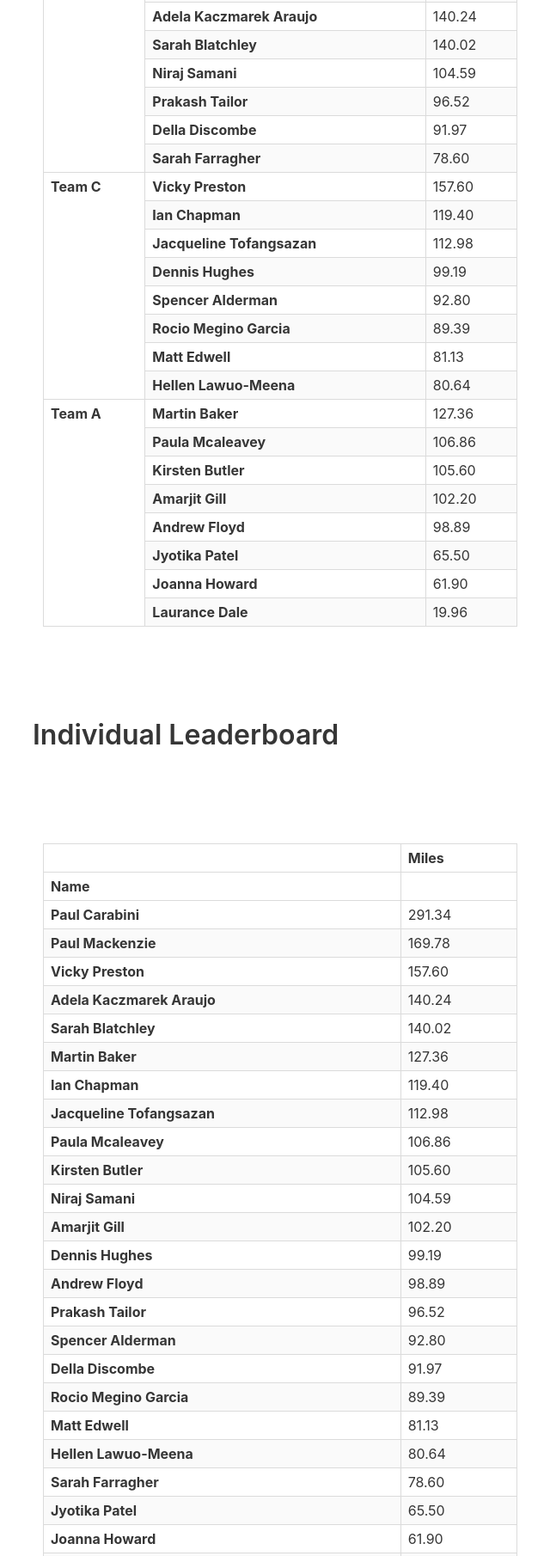
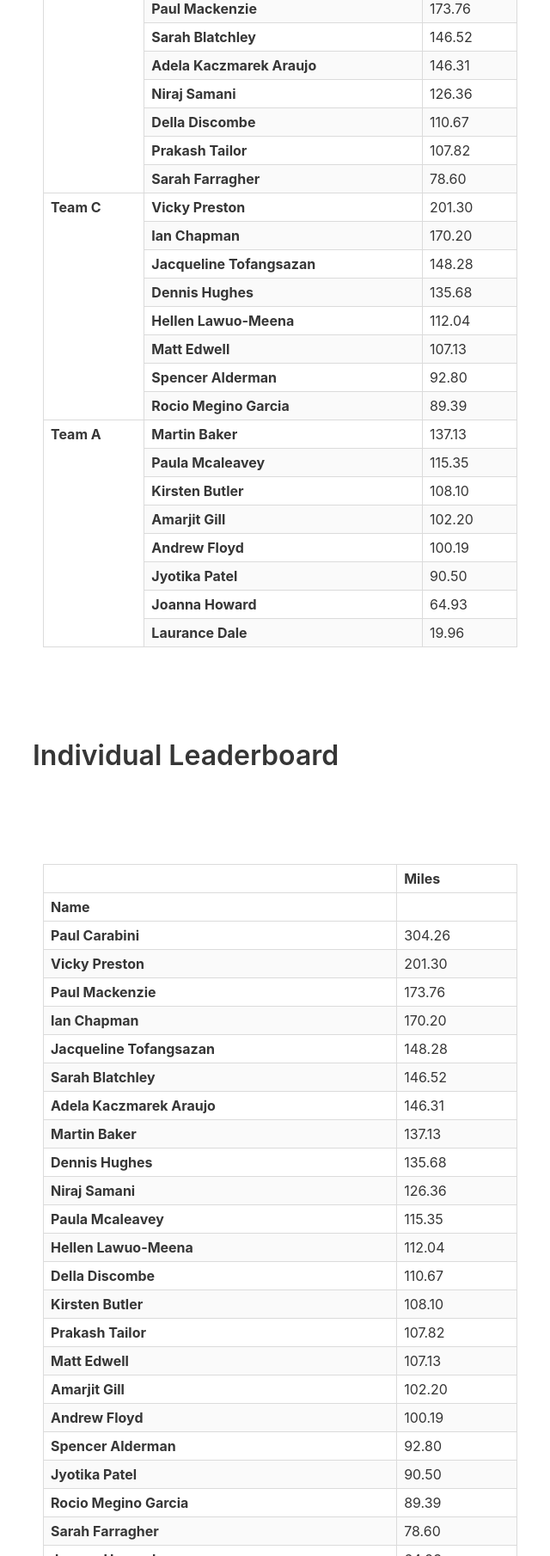
Before and after one commit to mackO2/walk, a plain HTML site: page index.html in a window 1280 px wide. Shown: the part 921-2731 px from the top of the page at 86% size, without its empty margins (26-666 px from the left). Drawn offline with nearby package versions, Linux system fonts and the light colour scheme.

Commit message:
new data

```diff
--- a/index.html
+++ b/index.html
@@ -17,7 +17,10 @@
             <p class="subtitle">
                 Land's End to John O'Groats - only 897miles!
             </p>
-            <p>Thursday 3rd December, 6:20am</p>
+            <p>
+                That's it! These are the final distances for the walk to John O'Groats and Friday 4th is a day off. We start the walk back Saturday 5th December.
+            </p>
+            <p>Friday 4th December, 7:30am</p>
             <p class="body">
                 <ul>1.609 Km = 1 mile</ul>
                 <ul>2000 Steps walking briskly = 1 mile</ul>
@@ -48,15 +51,15 @@
                         <tbody>
                             <tr>
                                 <th>Team B</th>
-                                <td>1113.06</td>
+                                <td>1194.30</td>
                             </tr>
                             <tr>
                                 <th>Team C</th>
-                                <td>833.13</td>
+                                <td>1056.82</td>
                             </tr>
                             <tr>
                                 <th>Team A</th>
-                                <td>688.27</td>
+                                <td>738.36</td>
                             </tr>
                         </tbody>
                     </table>
@@ -92,37 +95,37 @@
                                 <th rowspan="8" valign="top">Team B</th>
                                 <th>Paul Carabini</th>
 
-                                <td>291.34</td>
+                                <td>304.26</td>
                             </tr>
                             <tr>
                                 <th>Paul Mackenzie</th>
 
-                                <td>169.78</td>
+                                <td>173.76</td>
+                            </tr>
+                            <tr>
+                                <th>Sarah Blatchley</th>
+
+                                <td>146.52</td>
                             </tr>
                             <tr>
                                 <th>Adela Kaczmarek Araujo</th>
 
-                                <td>140.24</td>
-                            </tr>
-                            <tr>
-                                <th>Sarah Blatchley</th>
-
-                                <td>140.02</td>
+                                <td>146.31</td>
                             </tr>
                             <tr>
                                 <th>Niraj Samani</th>
 
-                                <td>104.59</td>
+                                <td>126.36</td>
+                            </tr>
+                            <tr>
+                                <th>Della Discombe</th>
+
+                                <td>110.67</td>
                             </tr>
                             <tr>
                                 <th>Prakash Tailor</th>
 
-                                <td>96.52</td>
-                            </tr>
-                            <tr>
-                                <th>Della Discombe</th>
-
-                                <td>91.97</td>
+                                <td>107.82</td>
                             </tr>
                             <tr>
                                 <th>Sarah Farragher</th>
@@ -133,22 +136,32 @@
                                 <th rowspan="8" valign="top">Team C</th>
                                 <th>Vicky Preston</th>
 
-                                <td>157.60</td>
+                                <td>201.30</td>
                             </tr>
                             <tr>
                                 <th>Ian Chapman</th>
 
-                                <td>119.40</td>
+                                <td>170.20</td>
                             </tr>
                             <tr>
                                 <th>Jacqueline Tofangsazan</th>
 
-                                <td>112.98</td>
+                                <td>148.28</td>
                             </tr>
                             <tr>
                                 <th>Dennis Hughes</th>
 
-                                <td>99.19</td>
+                                <td>135.68</td>
+                            </tr>
+                            <tr>
+                                <th>Hellen Lawuo-Meena</th>
+
+                                <td>112.04</td>
+                            </tr>
+                            <tr>
+                                <th>Matt Edwell</th>
+
+                                <td>107.13</td>
                             </tr>
                             <tr>
                                 <th>Spencer Alderman</th>
@@ -161,30 +174,20 @@
                                 <td>89.39</td>
                             </tr>
                             <tr>
-                                <th>Matt Edwell</th>
-
-                                <td>81.13</td>
-                            </tr>
-                            <tr>
-                                <th>Hellen Lawuo-Meena</th>
-
-                                <td>80.64</td>
-                            </tr>
-                            <tr>
                                 <th rowspan="8" valign="top">Team A</th>
                                 <th>Martin Baker</th>
 
-                                <td>127.36</td>
+                                <td>137.13</td>
                             </tr>
                             <tr>
                                 <th>Paula Mcaleavey</th>
 
-                                <td>106.86</td>
+                                <td>115.35</td>
                             </tr>
                             <tr>
                                 <th>Kirsten Butler</th>
 
-                                <td>105.60</td>
+                                <td>108.10</td>
                             </tr>
                             <tr>
                                 <th>Amarjit Gill</th>
@@ -194,17 +197,17 @@
                             <tr>
                                 <th>Andrew Floyd</th>
 
-                                <td>98.89</td>
+                                <td>100.19</td>
                             </tr>
                             <tr>
                                 <th>Jyotika Patel</th>
 
-                                <td>65.50</td>
+                                <td>90.50</td>
                             </tr>
                             <tr>
                                 <th>Joanna Howard</th>
 
-                                <td>61.90</td>
+                                <td>64.93</td>
                             </tr>
                             <tr>
                                 <th>Laurance Dale</th>
@@ -244,95 +247,95 @@
                         <tbody>
                             <tr>
                                 <th>Paul Carabini</th>
-                                <td>291.34</td>
+                                <td>304.26</td>
+                            </tr>
+                            <tr>
+                                <th>Vicky Preston</th>
+                                <td>201.30</td>
                             </tr>
                             <tr>
                                 <th>Paul Mackenzie</th>
-                                <td>169.78</td>
+                                <td>173.76</td>
                             </tr>
                             <tr>
-                                <th>Vicky Preston</th>
-                                <td>157.60</td>
+                                <th>Ian Chapman</th>
+                                <td>170.20</td>
+                            </tr>
+                            <tr>
+                                <th>Jacqueline Tofangsazan</th>
+                                <td>148.28</td>
+                            </tr>
+                            <tr>
+                                <th>Sarah Blatchley</th>
+                                <td>146.52</td>
                             </tr>
                             <tr>
                                 <th>Adela Kaczmarek Araujo</th>
-                                <td>140.24</td>
-                            </tr>
-                            <tr>
-                                <th>Sarah Blatchley</th>
-                                <td>140.02</td>
+                                <td>146.31</td>
                             </tr>
                             <tr>
                                 <th>Martin Baker</th>
-                                <td>127.36</td>
+                                <td>137.13</td>
                             </tr>
                             <tr>
-                                <th>Ian Chapman</th>
-                                <td>119.40</td>
+                                <th>Dennis Hughes</th>
+                                <td>135.68</td>
                             </tr>
                             <tr>
-                                <th>Jacqueline Tofangsazan</th>
-                                <td>112.98</td>
+                                <th>Niraj Samani</th>
+                                <td>126.36</td>
                             </tr>
                             <tr>
                                 <th>Paula Mcaleavey</th>
-                                <td>106.86</td>
+                                <td>115.35</td>
+                            </tr>
+                            <tr>
+                                <th>Hellen Lawuo-Meena</th>
+                                <td>112.04</td>
+                            </tr>
+                            <tr>
+                                <th>Della Discombe</th>
+                                <td>110.67</td>
                             </tr>
                             <tr>
                                 <th>Kirsten Butler</th>
-                                <td>105.60</td>
+                                <td>108.10</td>
                             </tr>
                             <tr>
-                                <th>Niraj Samani</th>
-                                <td>104.59</td>
+                                <th>Prakash Tailor</th>
+                                <td>107.82</td>
+                            </tr>
+                            <tr>
+                                <th>Matt Edwell</th>
+                                <td>107.13</td>
                             </tr>
                             <tr>
                                 <th>Amarjit Gill</th>
                                 <td>102.20</td>
                             </tr>
                             <tr>
-                                <th>Dennis Hughes</th>
-                                <td>99.19</td>
-                            </tr>
-                            <tr>
                                 <th>Andrew Floyd</th>
-                                <td>98.89</td>
-                            </tr>
-                            <tr>
-                                <th>Prakash Tailor</th>
-                                <td>96.52</td>
+                                <td>100.19</td>
                             </tr>
                             <tr>
                                 <th>Spencer Alderman</th>
                                 <td>92.80</td>
                             </tr>
                             <tr>
-                                <th>Della Discombe</th>
-                                <td>91.97</td>
+                                <th>Jyotika Patel</th>
+                                <td>90.50</td>
                             </tr>
                             <tr>
                                 <th>Rocio Megino Garcia</th>
                                 <td>89.39</td>
                             </tr>
                             <tr>
-                                <th>Matt Edwell</th>
-                                <td>81.13</td>
-                            </tr>
-                            <tr>
-                                <th>Hellen Lawuo-Meena</th>
-                                <td>80.64</td>
-                            </tr>
-                            <tr>
                                 <th>Sarah Farragher</th>
                                 <td>78.60</td>
                             </tr>
                             <tr>
-                                <th>Jyotika Patel</th>
-                                <td>65.50</td>
-                            </tr>
-                            <tr>
                                 <th>Joanna Howard</th>
-                                <td>61.90</td>
+                                <td>64.93</td>
                             </tr>
                             <tr>
                                 <th>Laurance Dale</th>
```
